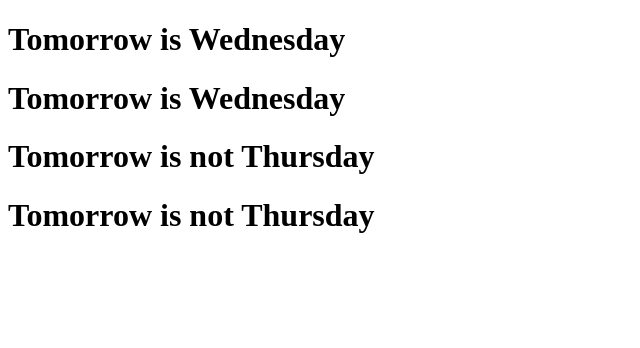
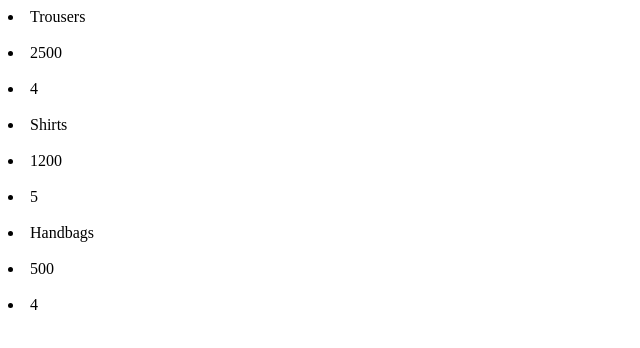
Before and after one commit to meghanam555/ReactJS-Code---60-63-69-r, a React (Vite) app in the folder ReactAppCode/: page / in a window 1280 px wide. Shown: the top 348 px of the page, without its empty margins (0-640 px from the left). Built offline with nearby package versions, Linux system fonts and the light colour scheme.

Commit message:
ListRendering

```diff
--- a/ReactAppCode/src/App.jsx
+++ b/ReactAppCode/src/App.jsx
@@ -1,8 +1,13 @@
 // import Javascriptusage from "./Components/Javascriptusage"
-import React1 from "./Components/React1"
+// import React1 from "./Components/React1"
 
-import ClassComponent from "./Components1/ClassComponent"
-import Functional from "./Components1/Functional"
+import { ListRendering } from "./NestedComponents/ListRendering"
+import { NestedComponents } from "./NestedComponents/NestedComponents"
+
+
+
+// import ClassComponent from "./Components1/ClassComponent"
+// import Functional from "./Components1/Functional"
 
 // import Styling2 from "./Styling/Styling2"
 
@@ -23,7 +28,9 @@ function App() {
      {/* <ExternalStyling /> */}
      {/* <Styling2 /> */}
      {/* <Functional /> */}
-     <ClassComponent />
+     {/* <ClassComponent /> */}
+{/* <NestedComponents /> */}
+<ListRendering />
     </>
   )
 }
--- /dev/null
+++ b/ReactAppCode/src/NestedComponents/ListRendering.jsx
@@ -0,0 +1,46 @@
+import React from "react"
+export class ListRendering extends React.Component{
+    render(){
+        // const details = [1, "Akhil", 21, "Hyderabad", "HarryPotter", 5.2]
+        const products = [
+            {
+                id: 1,
+                pname : "Trousers",
+                pprice : 2500,
+                rating : 4
+            },
+            {
+                id: 2,
+                pname : "Shirts",
+                pprice : 1200,
+                rating :5
+            },
+            {
+                id: 3,
+                pname : "Handbags",
+                pprice : 500,
+                rating : 4
+            }
+        ]
+        return(
+            <>
+          {/* {
+            details.map((name, index)=>{
+               return <li key={index}>{name}</li>
+            })
+          } */}
+          {
+            products.map((product)=>{
+                return (
+                    <>
+                    <li key={product.id}>{product.pname}</li><br></br>
+                <li key={product.id}>{product.pprice}</li><br></br>
+                <li key={product.id}>{product.rating}</li><br></br>
+                    </>
+                )
+            })
+          }
+            </>
+        )
+    }
+}
--- /dev/null
+++ b/ReactAppCode/src/NestedComponents/NestedComponents.jsx
@@ -0,0 +1,28 @@
+export function NestedComponents(){
+    return(
+        <>
+        <h1>Hello Here, </h1>
+        <HelloWorld />
+        <Sunil />
+        <h2>Lorem ipsum dolor sit amet consectetur, adipisicing elit. Quia molestias facere id sapiente voluptatum inventore aspernatur non modi rem rerum nesciunt eligendi quae dolore quas veniam, odit reiciendis illo perspiciatis.</h2>
+        </>
+    )
+}
+// export default NestedComponents;
+
+export function HelloWorld(){
+    return(
+        <>
+        <h3>Hello to the World</h3>
+        </>
+    )
+}
+
+export function Sunil(){
+    return(
+        <>
+        <h2>Sunil is happy today</h2>
+        <p>The reason is Sunil mets Sunila</p>
+        </>
+    )
+}
```
